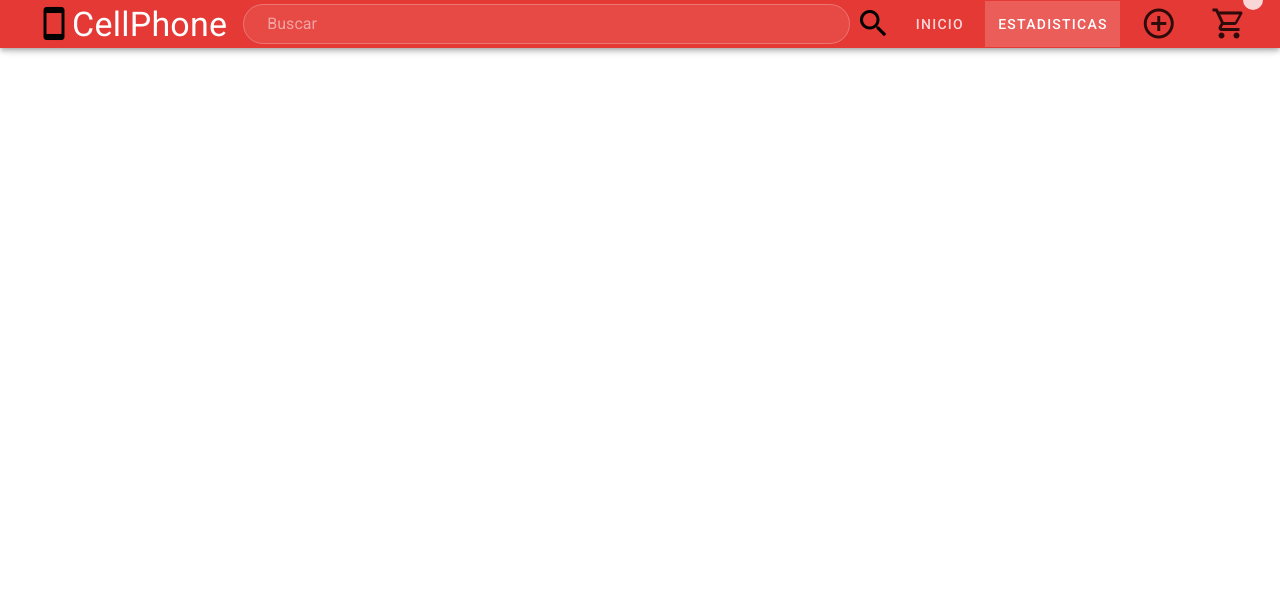
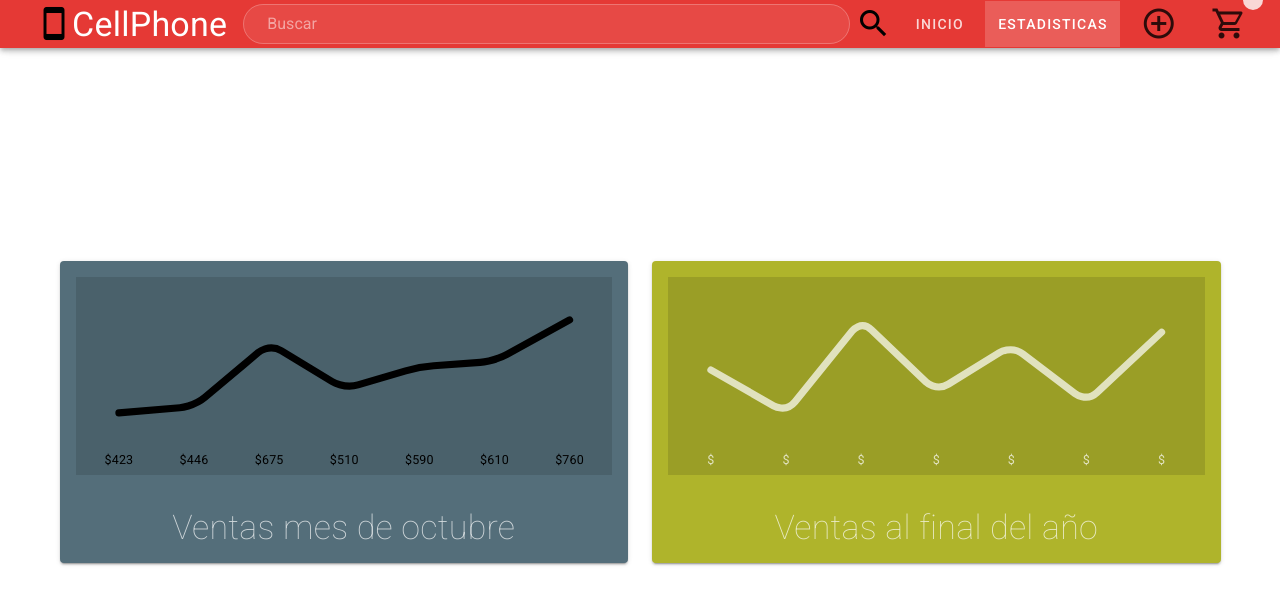
Before and after one commit to SofiaM-Lima/proyectovue, a Vue app: page /estadisticas in a window 1280 px wide. Shown: the top 604 px of the page. Built offline with nearby package versions, Linux system fonts and the light colour scheme; what vuefire would draw is missing.

Commit message:
estadisticas

```diff
--- a/src/router/index.js
+++ b/src/router/index.js
@@ -31,6 +31,11 @@ const routes = [
     path: '/about',
     name: 'About',
     component: () => import(/* webpackChunkName: "about" */ '../views/About.vue')
+  },
+  {
+    path: '/estadisticas',
+    name: 'Estadisticas',
+    component: () => import(/* webpackChunkName: "about" */ '../views/Estadisticas.vue')
   }
 
 ]
--- /dev/null
+++ b/src/views/Estadisticas.vue
@@ -0,0 +1,70 @@
+<template>
+  <v-container>
+    <v-row>
+      <v-col md="6">
+        <v-card
+          class="mx-auto text-center"
+          color="blue-grey darken-1"
+          dark
+          max-width="600"
+        >
+          <v-card-text>
+            <v-sheet color="rgba(0, 0, 0, .12)">
+              <v-sparkline
+                :value="value"
+                color="black"
+                height="100"
+                padding="24"
+                stroke-linecap="round"
+                smooth
+              >
+                <template v-slot:label="item"> ${{ item.value }} </template>
+              </v-sparkline>
+            </v-sheet>
+          </v-card-text>
+
+          <v-card-text>
+            <div class="text-h4 font-weight-thin">Ventas mes de octubre</div>
+          </v-card-text>
+        </v-card>
+      </v-col>
+
+      <v-col md="6">
+        <v-card
+          class="mx-auto text-center"
+          color="lime darken-2"
+          dark
+          max-width="600"
+        >
+          <v-card-text>
+            <v-sheet color="rgba(0, 0, 0, .12)">
+              <v-sparkline
+                :value="valor"
+                color="rgba(255, 255, 255, .7)"
+                height="100"
+                padding="24"
+                stroke-linecap="round"
+                smooth
+              >
+                <template v-slot:label="item"> ${{ item.valor }} </template>
+              </v-sparkline>
+            </v-sheet>
+          </v-card-text>
+
+          <v-card-text>
+            <div class="text-h4 font-weight-thin">Ventas al final del año</div>
+          </v-card-text>
+        </v-card>
+      </v-col>
+    </v-row>
+  </v-container>
+</template>
+
+<script>
+export default {
+  data: () => ({
+    value: [423, 446, 675, 510, 590, 610, 760],
+    valor: [523, 123, 990, 321, 754, 222, 875],
+  }),
+};
+</script>
```
